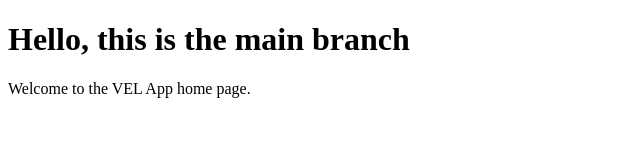
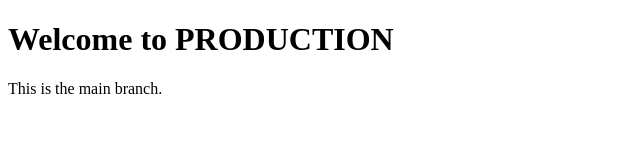
Before and after one commit to pkmore2018/vel-app, a plain HTML site: page index.html in a window 1280 px wide. Shown: the whole page, without its empty margins (0-640 px from the left). Drawn offline with Linux system fonts and the light colour scheme.

Commit message:
NAME_FOR_ENV

```diff
--- a/index.html
+++ b/index.html
@@ -1,10 +1,8 @@
 <!DOCTYPE html>
 <html>
-<head>
-    <title>VEL App - Home</title>
-</head>
+<head><title>VEL App - PROD</title></head>
 <body>
-    <h1>Hello, this is the main branch</h1>
-    <p>Welcome to the VEL App home page.</p>
+    <h1>Welcome to PRODUCTION</h1>
+    <p>This is the main branch.</p>
 </body>
 </html>
```
Also changed, not shown: dev.html (+2 -4 lines), uat.html (+2 -4 lines).
